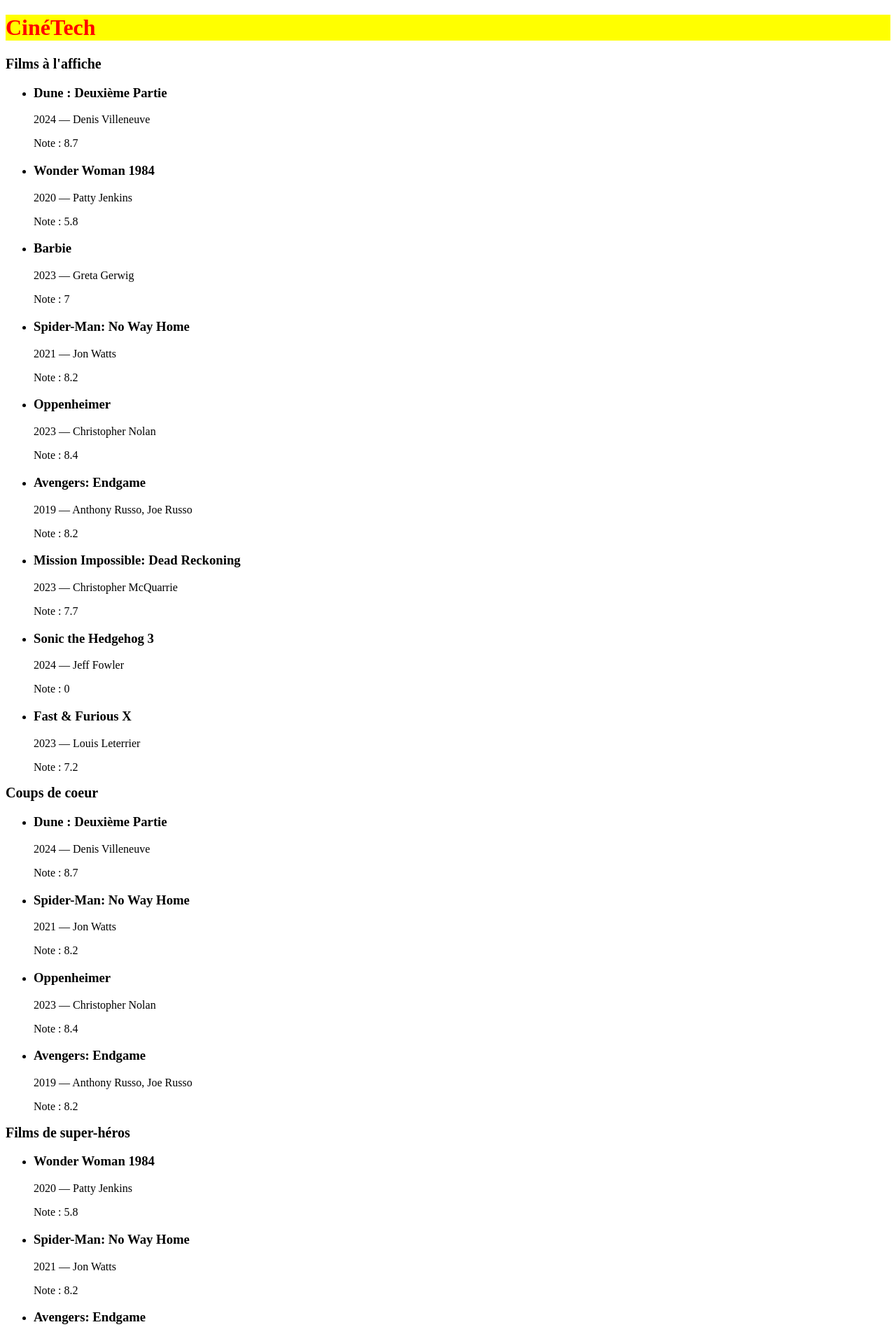
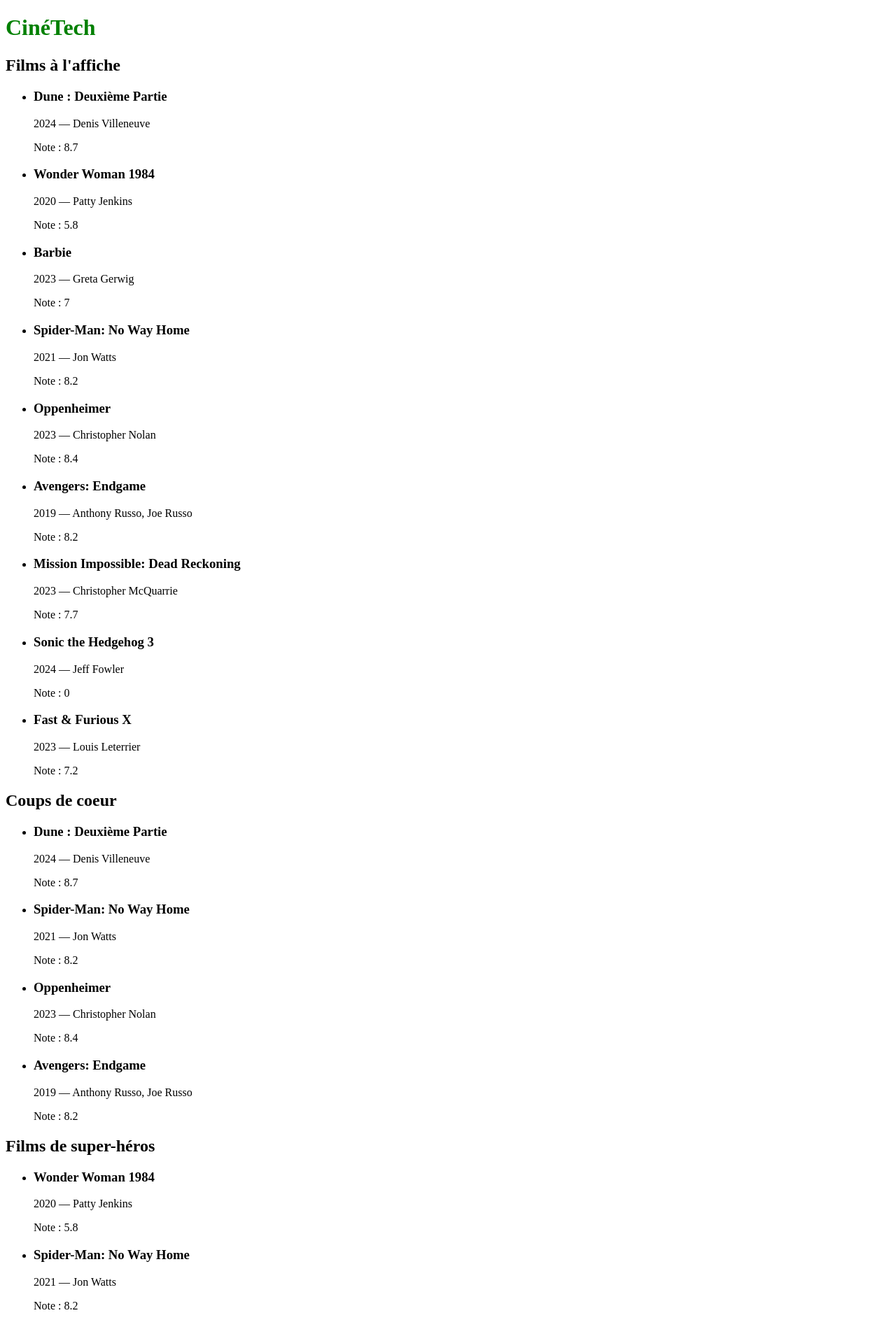
Before and after one commit to keizien/tp3-react-js, a React (Vite) app: page / in a window 1280 px wide. Shown: the top 1897 px of the page at 70% size. Built offline with nearby package versions, Linux system fonts and the light colour scheme.

Commit message:
TP4 : style css classique

```diff
--- a/src/App.jsx
+++ b/src/App.jsx
@@ -1,12 +1,13 @@
 import moviesList from './data/moviesList.js';
+import './style.css';
 
 export default function App() {
   console.log(moviesList);
   return (
     <>
-      <h1 style={{ color: 'red', background: 'yellow' }}>CinéTech</h1>
+      <h1 className="title">CinéTech</h1>
       <main>
-        <h2 style={{ fontSize: '20px' }}>Films à l'affiche</h2>
+        <h2>Films à l'affiche</h2>
         <ul>
           {moviesList.map((movie) => (
             <li key={movie.id}>
@@ -18,7 +19,7 @@
             </li>
           ))}
         </ul>
-        <h2 style={{ fontSize: '20px' }}>Coups de coeur</h2>
+        <h2>Coups de coeur</h2>
         <ul>
           {moviesList
             .filter((movie) => movie.rating >= 8)
@@ -32,7 +33,7 @@
               </li>
             ))}
         </ul>
-        <h2 style={{ fontSize: '20px' }}>Films de super-héros</h2>
+        <h2>Films de super-héros</h2>
         <ul>
           {moviesList
             .filter((movie) => movie.categorie == 'Super-héros')
--- /dev/null
+++ b/src/style.css
@@ -0,0 +1,3 @@
+.title {
+  color: green;
+}
```
